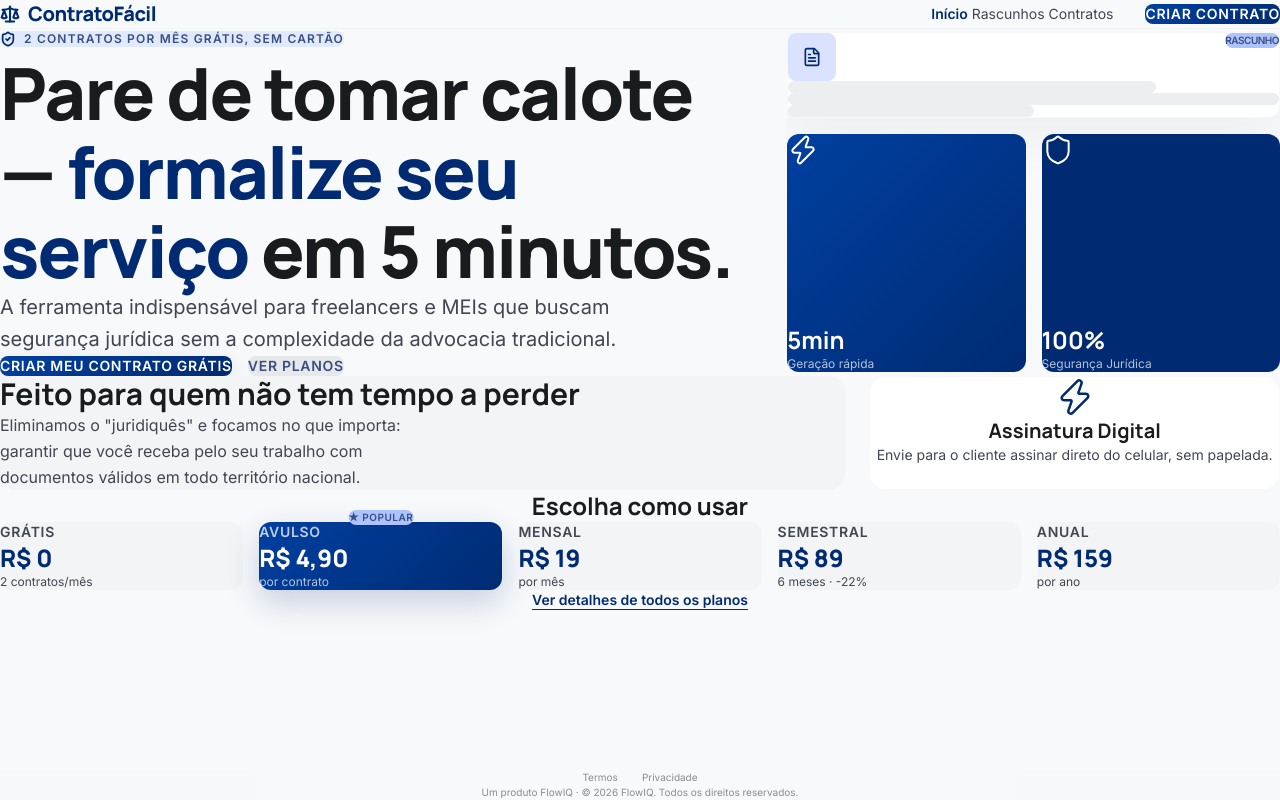
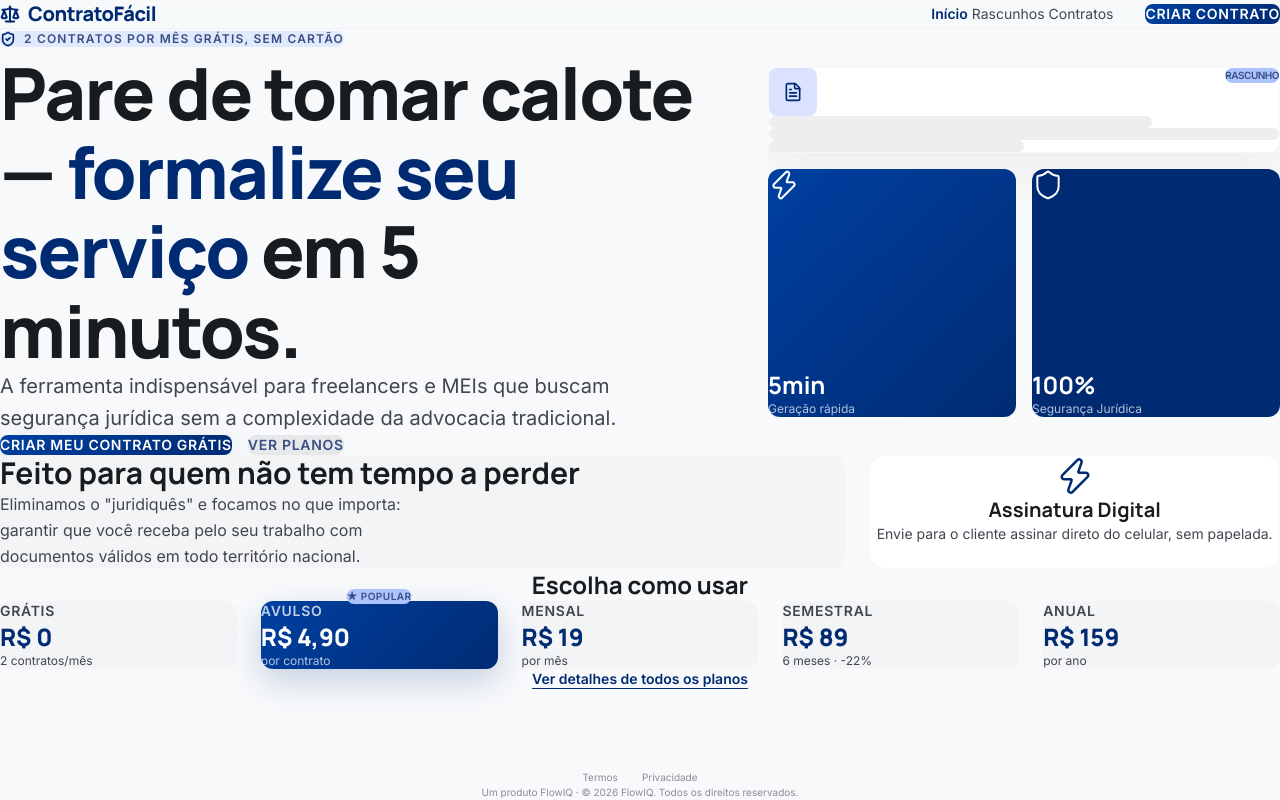
Before and after one commit to JRoberto1/contratofacil-app, a Next.js app: page / in a window 1280 px wide. Built offline with nearby package versions, Linux system fonts and the light colour scheme.

Commit message:
fix(layout): adjust hero and pricing responsive behavior; fix tailwind globals import

```diff
--- /dev/null
+++ b/postcss.config.mjs
@@ -0,0 +1,6 @@
+const config = {
+  plugins: {
+    "@tailwindcss/postcss": {},
+  },
+};
+export default config;
--- a/src/app/layout.tsx
+++ b/src/app/layout.tsx
@@ -1,6 +1,6 @@
 import type { Metadata } from "next";
 import { Manrope, Inter } from "next/font/google";
-import "../globals.css";
+import "./globals.css";
 import LoginGuard from "@/components/auth/LoginGuard";
 
 const manrope = Manrope({
--- a/src/app/page.tsx
+++ b/src/app/page.tsx
@@ -12,10 +12,10 @@ export default function Home() {
       <main className="flex-1 w-full max-w-7xl mx-auto px-6 pt-12 md:pt-24 pb-32">
 
         {/* ── Hero ── */}
-        <div className="flex flex-col md:flex-row gap-12 items-center">
+        <div className="flex flex-col lg:flex-row gap-12 items-center">
 
           {/* Coluna esquerda — texto */}
-          <div className="w-full md:w-3/5 space-y-8">
+          <div className="w-full lg:w-3/5 space-y-8">
 
             {/* Badge gratuito */}
             <div className="inline-flex items-center gap-2 bg-secondary-container px-4 py-2 rounded-full"
@@ -43,7 +43,7 @@ export default function Home() {
             </p>
 
             {/* CTAs */}
-            <div className="flex flex-col sm:flex-row gap-4 pt-2">
+            <div className="flex flex-col sm:flex-row gap-4 pt-6">
               <Link href="/gerar"
                 className="signature-gradient text-on-primary px-8 py-4 rounded-lg font-bold uppercase tracking-wider text-sm hover:brightness-110 active:scale-[0.98] transition-all text-center"
                 style={{ fontFamily: "var(--font-body)", boxShadow: "0 12px 32px rgba(0,43,115,0.15)" }}>
@@ -58,7 +58,7 @@ export default function Home() {
           </div>
 
           {/* Coluna direita — bento decorativo */}
-          <div className="w-full md:w-2/5 overflow-hidden">
+          <div className="w-full lg:w-2/5 overflow-hidden shrink-0">
             <div className="grid grid-cols-2 gap-4">
 
               {/* Card rascunho — largura total */}
@@ -143,7 +143,7 @@ export default function Home() {
             Escolha como usar
           </h2>
 
-          <div className="grid grid-cols-1 sm:grid-cols-2 lg:grid-cols-5 gap-4">
+          <div className="grid grid-cols-1 sm:grid-cols-2 lg:grid-cols-3 xl:grid-cols-5 gap-6">
             {[
               { nome: "Grátis",    preco: "R$ 0",    detalhe: "2 contratos/mês" },
               { nome: "Avulso",    preco: "R$ 4,90", detalhe: "por contrato", destaque: true, badge: "★ Popular" },
```
Also changed, not shown: src/app/globals.css (renamed from src/globals.css).
